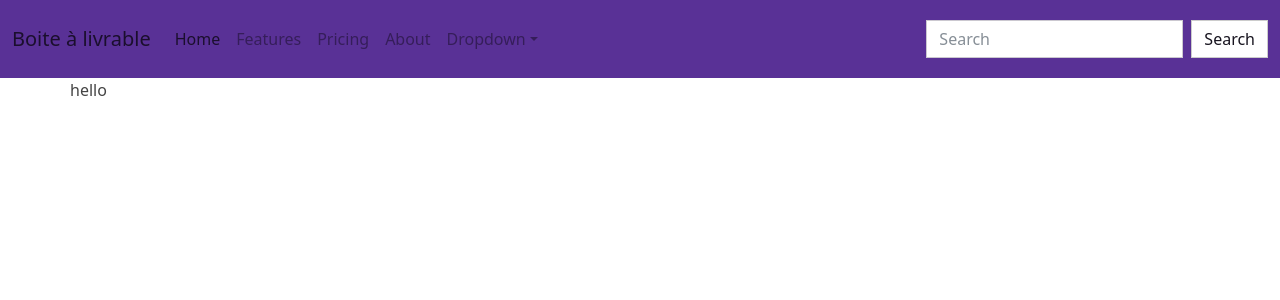
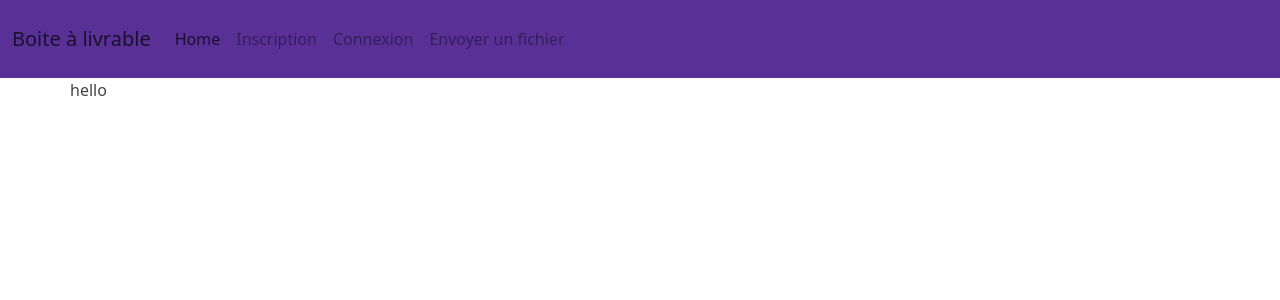
Before and after one commit to cerise08/projet-boite, a PHP site: page / in a window 1280 px wide. Shown: the top 300 px of the page. Run offline with PHP 8.4, Linux system fonts and the light colour scheme.

Commit message:
continuation page signup

```diff
--- a/header.php
+++ b/header.php
@@ -16,34 +16,19 @@
     <div class="collapse navbar-collapse" id="navbarColor01">
       <ul class="navbar-nav me-auto">
         <li class="nav-item">
-          <a class="nav-link active" href="#">Home
+          <a class="nav-link active" href="index.php?page=home">Home
             <span class="visually-hidden">(current)</span>
           </a>
         </li>
         <li class="nav-item">
-          <a class="nav-link" href="#">Features</a>
+          <a class="nav-link" href="index.php?page=signup">Inscription</a>
         </li>
         <li class="nav-item">
-          <a class="nav-link" href="#">Pricing</a>
+          <a class="nav-link" href="index.php?page=connexion">Connexion</a>
         </li>
         <li class="nav-item">
-          <a class="nav-link" href="#">About</a>
+          <a class="nav-link" href="index.php?page=fichier">Envoyer un fichier</a>
         </li>
-        <li class="nav-item dropdown">
-          <a class="nav-link dropdown-toggle" data-bs-toggle="dropdown" href="#" role="button" aria-haspopup="true" aria-expanded="false">Dropdown</a>
-          <div class="dropdown-menu">
-            <a class="dropdown-item" href="#">Action</a>
-            <a class="dropdown-item" href="#">Another action</a>
-            <a class="dropdown-item" href="#">Something else here</a>
-            <div class="dropdown-divider"></div>
-            <a class="dropdown-item" href="#">Separated link</a>
-          </div>
-        </li>
-      </ul>
-      <form class="d-flex">
-        <input class="form-control me-sm-2" type="search" placeholder="Search">
-        <button class="btn btn-secondary my-2 my-sm-0" type="submit">Search</button>
-      </form>
     </div>
   </div>
 </nav>
```
Also changed, not shown: signup.php (+52 -0 lines).
